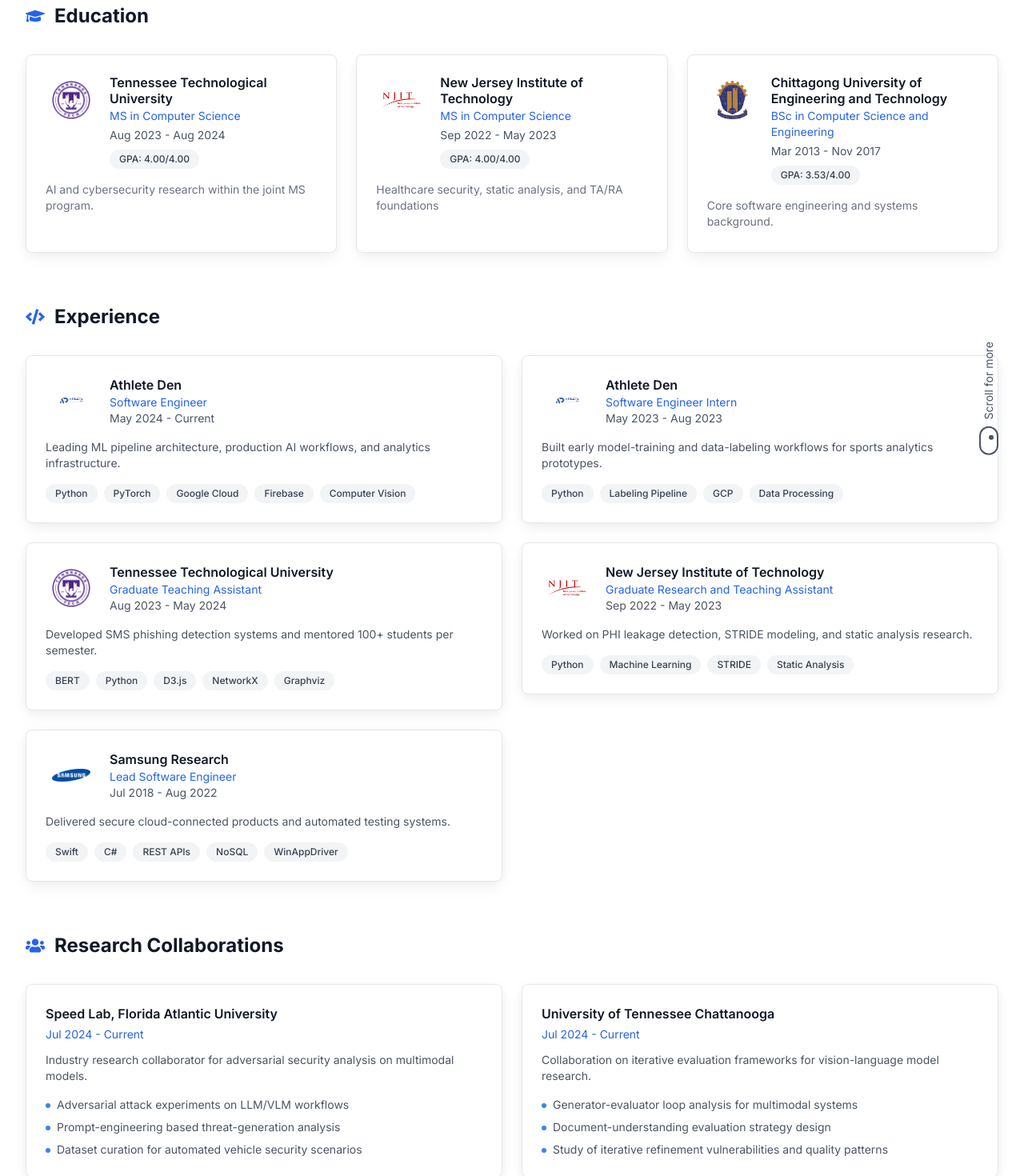
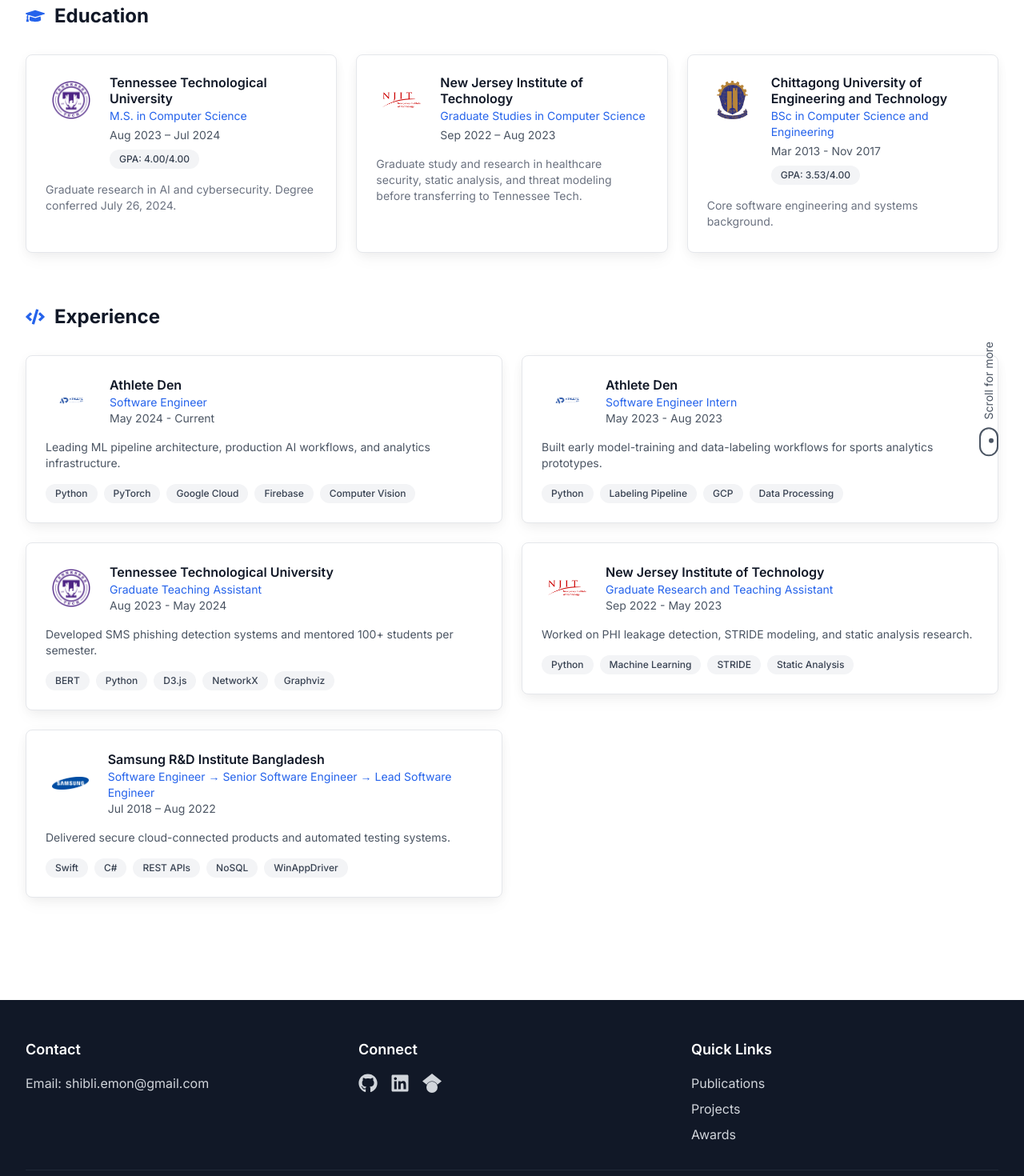
Before and after one commit to ashfakshibli/personal-website, a Next.js app: page /about in a window 1280 px wide. Shown: the part 200-1670 px from the top of the page at 80% size. Built offline with nearby package versions, Linux system fonts and the light colour scheme.

Commit message:
Correct homepage history and remove collaborations

```diff
--- a/scripts/verify-render.mjs
+++ b/scripts/verify-render.mjs
@@ -17,11 +17,11 @@ const REPORT_PATH = path.join(OUT_DIR, 'report.json');
 const routes = [
   {
     path: '/',
-    requiredTexts: ['Researcher & Software Engineer', 'Latest News', 'View CV']
+    requiredTexts: ['Researcher & Software Engineer', 'Latest News', 'View Resume']
   },
   {
     path: '/about',
-    requiredTexts: ['Education', 'Experience', 'Research Collaborations']
+    requiredTexts: ['Education', 'Experience']
   },
   {
     path: '/projects',
--- a/src/app/about/page.tsx
+++ b/src/app/about/page.tsx
@@ -4,8 +4,7 @@ import { motion } from 'framer-motion';
 import Image from 'next/image';
 import {
   FaCode,
-  FaGraduationCap,
-  FaUsers
+  FaGraduationCap
 } from 'react-icons/fa';
 
 interface EducationItem {
@@ -13,7 +12,7 @@ interface EducationItem {
   school: string;
   degree: string;
   year: string;
-  gpa: string;
+  gpa?: string;
   focus: string;
 }
 
@@ -26,29 +25,21 @@ interface ExperienceItem {
   tools: string[];
 }
 
-interface CollaborationItem {
-  institution: string;
-  period: string;
-  focus: string;
-  highlights: string[];
-}
-
 const educationInfo: EducationItem[] = [
   {
     logo: '/images/logos/tntech.png',
     school: 'Tennessee Technological University',
-    degree: 'MS in Computer Science',
-    year: 'Aug 2023 - Aug 2024',
+    degree: 'M.S. in Computer Science',
+    year: 'Aug 2023 – Jul 2024',
     gpa: '4.00/4.00',
-    focus: 'AI and cybersecurity research within the joint MS program.'
+    focus: 'Graduate research in AI and cybersecurity. Degree conferred July 26, 2024.'
   },
   {
     logo: '/images/logos/njit.png',
     school: 'New Jersey Institute of Technology',
-    degree: 'MS in Computer Science',
-    year: 'Sep 2022 - May 2023',
-    gpa: '4.00/4.00',
-    focus: 'Healthcare security, static analysis, and TA/RA foundations'
+    degree: 'Graduate Studies in Computer Science',
+    year: 'Sep 2022 – Aug 2023',
+    focus: 'Graduate study and research in healthcare security, static analysis, and threat modeling before transferring to Tennessee Tech.'
   },
   {
     logo: '/images/logos/CUET_logo.png',
@@ -95,34 +86,11 @@ const experienceInfo: ExperienceItem[] = [
   },
   {
     logo: '/images/logos/samsung.png',
-    organization: 'Samsung Research',
-    role: 'Lead Software Engineer',
-    year: 'Jul 2018 - Aug 2022',
+    organization: 'Samsung R&D Institute Bangladesh',
+    role: 'Software Engineer → Senior Software Engineer → Lead Software Engineer',
+    year: 'Jul 2018 – Aug 2022',
     focus: 'Delivered secure cloud-connected products and automated testing systems.',
     tools: ['Swift', 'C#', 'REST APIs', 'NoSQL', 'WinAppDriver']
-  }
-];
-
-const researchCollaborations: CollaborationItem[] = [
-  {
-    institution: 'Speed Lab, Florida Atlantic University',
-    period: 'Jul 2024 - Current',
-    focus: 'Industry research collaborator for adversarial security analysis on multimodal models.',
-    highlights: [
-      'Adversarial attack experiments on LLM/VLM workflows',
-      'Prompt-engineering based threat-generation analysis',
-      'Dataset curation for automated vehicle security scenarios'
-    ]
-  },
-  {
-    institution: 'University of Tennessee Chattanooga',
-    period: 'Jul 2024 - Current',
-    focus: 'Collaboration on iterative evaluation frameworks for vision-language model research.',
-    highlights: [
-      'Generator-evaluator loop analysis for multimodal systems',
-      'Document-understanding evaluation strategy design',
-      'Study of iterative refinement vulnerabilities and quality patterns'
-    ]
   }
 ];
 
@@ -193,12 +161,14 @@ export default function AboutPage({ embedded = false }: { embedded?: boolean })
                       </h3>
                       <p className="text-sm text-blue-600 dark:text-blue-400">{edu.degree}</p>
                       <p className="text-sm text-gray-600 dark:text-gray-300 mt-1">{edu.year}</p>
+                      {edu.gpa && (
                         <span
                           className="inline-flex items-center px-3 py-1 rounded-full text-xs font-medium mt-2
                                    bg-gray-100 text-gray-700 dark:bg-gray-700 dark:text-gray-200"
                         >
                           GPA: {edu.gpa}
                         </span>
+                      )}
                     </div>
                   </div>
                   <p className="text-sm text-gray-500 dark:text-gray-400 mt-4">{edu.focus}</p>
@@ -261,36 +231,6 @@ export default function AboutPage({ embedded = false }: { embedded?: boolean })
           </div>
         </motion.section>
 
-        <motion.section
-          initial={{ opacity: 0, y: 20 }}
-          animate={{ opacity: 1, y: 0 }}
-          className="mb-16"
-        >
-          <h2 className="text-2xl font-bold text-gray-900 dark:text-white mb-8 flex items-center">
-            <FaUsers className="mr-3 text-blue-600 dark:text-blue-400" />
-            Research Collaborations
-          </h2>
-          <div className="grid grid-cols-1 md:grid-cols-2 gap-6">
-            {researchCollaborations.map((collab) => (
-              <motion.div key={collab.institution} whileHover={{ scale: 1.02 }}>
-                <StandardCard>
-                  <h3 className="font-semibold text-gray-900 dark:text-white">{collab.institution}</h3>
-                  <p className="text-sm text-blue-600 dark:text-blue-400 mt-1">{collab.period}</p>
-                  <p className="text-sm text-gray-600 dark:text-gray-300 mt-3">{collab.focus}</p>
-                  <ul className="mt-4 space-y-2">
-                    {collab.highlights.map((highlight) => (
-                      <li key={highlight} className="text-sm text-gray-600 dark:text-gray-300 flex items-start">
-                        <span className="w-1.5 h-1.5 bg-blue-500 rounded-full mr-2 mt-2" />
-                        <span>{highlight}</span>
-                      </li>
-                    ))}
-                  </ul>
-                </StandardCard>
-              </motion.div>
-            ))}
-          </div>
-        </motion.section>
-
       </div>
     </div>
   );
--- a/src/app/awards/page.tsx
+++ b/src/app/awards/page.tsx
@@ -61,7 +61,7 @@ const awards: AwardItem[] = [
     period: 'Feb 2018',
     category: 'Research',
     description:
-      'Best paper recognition for early vision-based driving assistance research work and conference presentation impact.',
+      'Presented at IEMIS 2018 and received Best Paper recognition; published in the Springer proceedings volume in 2019.',
     logo: '/images/logos/springer.jpg',
     icon: FaTrophy
   }
--- a/src/app/publications/page.tsx
+++ b/src/app/publications/page.tsx
@@ -41,13 +41,12 @@ const underReviewPublications: Publication[] = [
       'Muhammad Ismail',
       'Shouhuai Xu'
     ],
-    venue: 'arXiv preprint (to appear in IEEE Access)',
+    venue: 'arXiv preprint',
     venueShort: 'arXiv',
     year: 2026,
-    logo: '/images/logos/ieee.jpg',
     type: 'Preprint',
     link: 'https://arxiv.org/abs/2604.11429',
-    description: 'Systematic review of smishing attacks, defenses, datasets, and open research directions, released as an arXiv preprint and targeted for IEEE Access.',
+    description: 'Systematic review of smishing attacks, defenses, datasets, and open research directions.',
     tags: ['Smishing', 'Cybersecurity', 'Systematic Review', 'Defense']
   }
 ];
@@ -135,7 +134,7 @@ const publishedPublications: Publication[] = [
     logo: '/images/logos/springer.jpg',
     type: 'Book Chapter',
     link: 'https://doi.org/10.1007/978-981-13-1951-8_71',
-    description: 'Computer vision system for real-time driver monitoring.',
+    description: 'Presented at IEMIS 2018 and received Best Paper recognition; published in the Springer proceedings volume in 2019.',
     tags: ['Computer Vision', 'AI', 'Safety']
   }
 ];
--- a/src/components/home/CompactTimeline.tsx
+++ b/src/components/home/CompactTimeline.tsx
@@ -18,7 +18,7 @@ const timelineData: TimelineItem[] = [
   {
     year: '2023',
     mainContent: {
-      role: 'MS Computer Science',
+      role: 'Computer Science',
       description: 'Artificial Intelligence and Cybersecurity',
       institutions: [
         {
@@ -39,9 +39,9 @@ const timelineData: TimelineItem[] = [
   },
   {
     year: '2022',
-    role: 'Lead Software Engineer',
+    role: 'Software Engineer → Senior Software Engineer → Lead Software Engineer',
     description: 'Innovation - Application Development',
-    company: 'Samsung R&D',
+    company: 'Samsung R&D Institute Bangladesh',
     logo: '/images/logos/samsung.png',
   }
 ];
--- a/src/components/home/LatestNews.tsx
+++ b/src/components/home/LatestNews.tsx
@@ -35,14 +35,14 @@ const unsortedNewsItems: NewsItem[] = [
   },
   {
     date: '2026-04-13',
-    content: 'Released preprint "Short Message Service (SMS) Phishing Attacks and Defenses: A Systematic Review" (to appear in IEEE Access)',
+    content: 'Released the arXiv preprint “Short Message Service (SMS) Phishing Attacks and Defenses: A Systematic Review”',
     isHighlight: true,
     isRecent: true,
     link: {
       url: 'https://arxiv.org/abs/2604.11429',
       text: 'View Preprint'
     },
-    conference: 'arXiv preprint / IEEE Access'
+    conference: 'arXiv preprint'
   },
   {
     date: '2025-12-15',
@@ -85,7 +85,7 @@ const unsortedNewsItems: NewsItem[] = [
     conference: 'ACM CODASPY 2025'
   },
   {
-    date: '2025-02-15',
+    date: '2025-02-22',
     content: 'Led STEM education outreach at University of Tennessee Chattanooga Open House',
     isHighlight: true,
     isRecent: true,
@@ -103,8 +103,8 @@ const unsortedNewsItems: NewsItem[] = [
     conference: '45th IEEE Symposium on Security and Privacy (IEEE S&P)'
   },
   {
-    date: '2024-05-14',
-    content: 'Started as Full Time Software Engineer at Athlete Den LLC',
+    date: '2024-05-15',
+    content: 'Started as a Full-Time Software Engineer at Athlete Den LLC',
     isHighlight: true,
     link: {
       url: '/projects#athlete-den',
@@ -133,11 +133,11 @@ const unsortedNewsItems: NewsItem[] = [
     }
   },
   {
-    date: '2024-03-31',
-    content: 'Successfully defended MS Thesis on Cybersecurity and AI',
-    subtitle: 'Smishing (SMS Phishing) Attacks and Defenses: Current Concerns, Campaign Infrastructures, and Towards A Scoring-based Defense System',
+    date: '2024-05-07',
+    content: 'Successfully defended M.S. thesis on cybersecurity and AI',
+    subtitle: '“Smishing (SMS Phishing) Attacks and Defenses: Current Concerns, Campaign Infrastructures, and Towards a Scoring-Based Defense System”',
     isHighlight: true,
-    location: 'Tennessee Tech University, TN, USA'
+    location: 'Tennessee Technological University'
   },
   {
     date: '2024-02-10',
@@ -181,7 +181,7 @@ export default function LatestNews() {
 
       <div className="relative w-full max-w-6xl mx-auto">
         {/* Timeline line */}
-        <div className="absolute left-[116px] top-0 bottom-0 w-0.5 bg-gray-200 dark:bg-gray-700" />
+        <div className="absolute left-[78px] sm:left-[116px] top-0 bottom-0 w-0.5 bg-gray-200 dark:bg-gray-700" />
 
         <div className="space-y-6">
           {[...unsortedNewsItems]
@@ -193,16 +193,16 @@ export default function LatestNews() {
               whileInView={{ opacity: 1, x: 0 }}
               viewport={{ once: true }}
               transition={{ delay: index * 0.1 }}
-              className="group relative flex"
+              className="group relative flex min-w-0"
             >
               {/* Date column */}
-              <div className="flex-none w-[120px] text-xs whitespace-nowrap text-gray-500 dark:text-gray-400 text-right pr-4 self-center">
+              <div className="flex-none w-[74px] sm:w-[120px] text-xs whitespace-nowrap text-gray-500 dark:text-gray-400 text-right pr-2 sm:pr-4 self-center">
                 {formatDate(item.date)}
               </div>
 
               {/* Timeline dot */}
               <div className={`
-                absolute left-[109px] top-1/2 -translate-y-1/2 z-10
+                absolute left-[71px] sm:left-[109px] top-1/2 -translate-y-1/2 z-10
                 w-4 h-4 rounded-full border-2 border-white dark:border-gray-800
                 ${item.isHighlight
                   ? 'bg-blue-500 dark:bg-blue-400'
@@ -220,15 +220,15 @@ export default function LatestNews() {
                     }
                   }}
                 className={`
-                  flex-grow ml-8 p-4 rounded-lg transition-all duration-300
+                  flex-grow min-w-0 ml-4 sm:ml-8 p-3 sm:p-4 rounded-lg transition-all duration-300
                   ${item.isHighlight
                     ? 'bg-blue-50 dark:bg-blue-900/30'
                     : 'bg-white dark:bg-gray-800 group-hover:bg-gray-50 dark:group-hover:bg-gray-700'}
                   ${(item.link || (item.links && item.links.length === 1)) ? 'cursor-pointer hover:shadow-md' : ''}
               `}>
-                <div className="flex justify-between items-start gap-4">
-                  <div className="flex-grow">
-                    <div className="flex items-start justify-between gap-4">
+                <div className="flex justify-between items-start gap-4 min-w-0">
+                  <div className="flex-grow min-w-0">
+                    <div className="flex flex-col sm:flex-row items-start justify-between gap-2 sm:gap-4">
                       <p className={`
                         font-medium
                         ${item.isHighlight
--- a/src/components/home/Timeline.tsx
+++ b/src/components/home/Timeline.tsx
@@ -6,20 +6,20 @@ import { motion } from 'framer-motion';
 const timelineEntries = [
   {
     id: 1,
-    period: '2023 - 2024',
-    role: 'Master of Science in Computer Science',
-    organization: 'Tennessee Tech University',
+    period: 'Aug 2023 – Jul 2024',
+    role: 'M.S. in Computer Science',
+    organization: 'Tennessee Technological University',
     logo: '/images/logos/tntech.png',
-    description: 'Research focused on SMS phishing detection using ML and AI',
+    description: 'Graduate research in AI and cybersecurity. Degree conferred July 26, 2024.',
     delay: 0.2
   },
   {
     id: 2,
-    period: '2022 - 2023',
-    role: 'Master of Science in Computer Science',
+    period: 'Sep 2022 – Aug 2023',
+    role: 'Graduate Studies in Computer Science',
     organization: 'New Jersey Institute of Technology',
     logo: '/images/logos/njit.png',
-    description: 'Research in healthcare security and PHI protection',
+    description: 'Graduate study and research in healthcare security, static analysis, and threat modeling before transferring to Tennessee Tech.',
     delay: 0.4
   },
   {
@@ -34,8 +34,8 @@ const timelineEntries = [
   {
     id: 4,
     period: '2018 - 2022',
-    role: 'Lead Software Engineer',
-    organization: 'Samsung R&D Institute',
+    role: 'Software Engineer → Senior Software Engineer → Lead Software Engineer',
+    organization: 'Samsung R&D Institute Bangladesh',
     logo: '/images/logos/samsung.png',
     description: 'Led development of major applications and innovation initiatives',
     delay: 0.8
```
Lines whose indentation alone changed are shown as unchanged.
